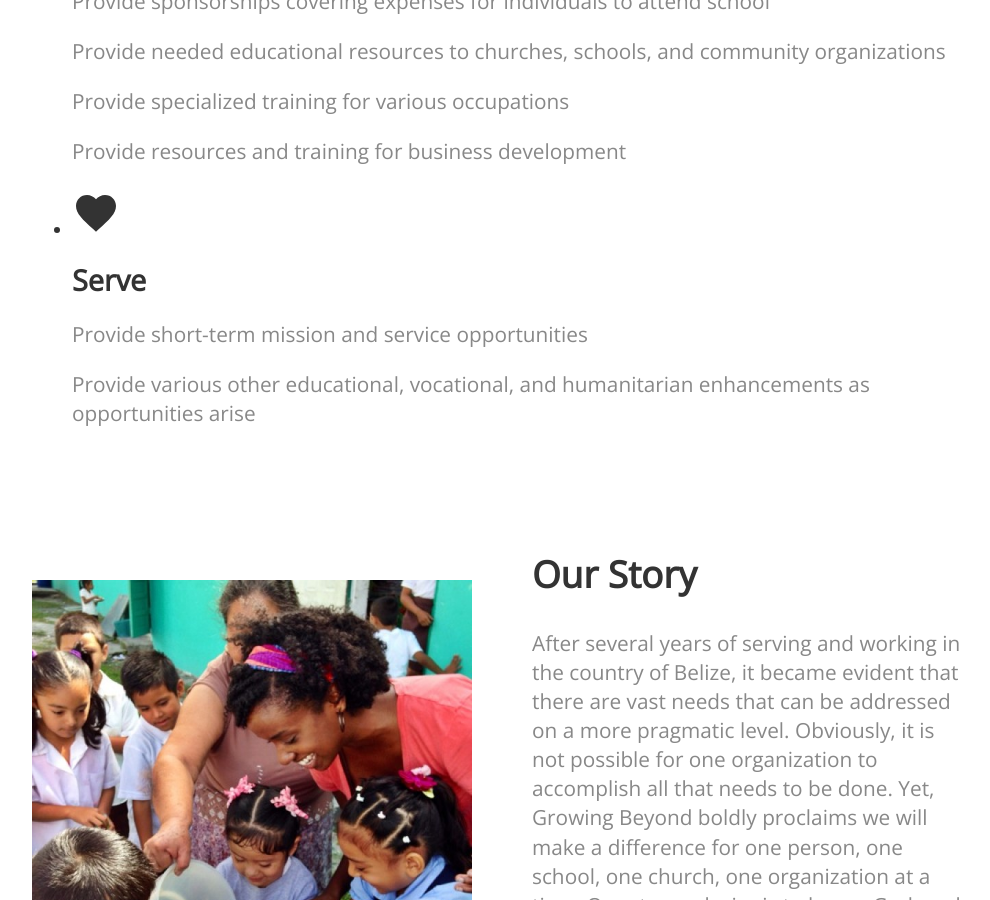
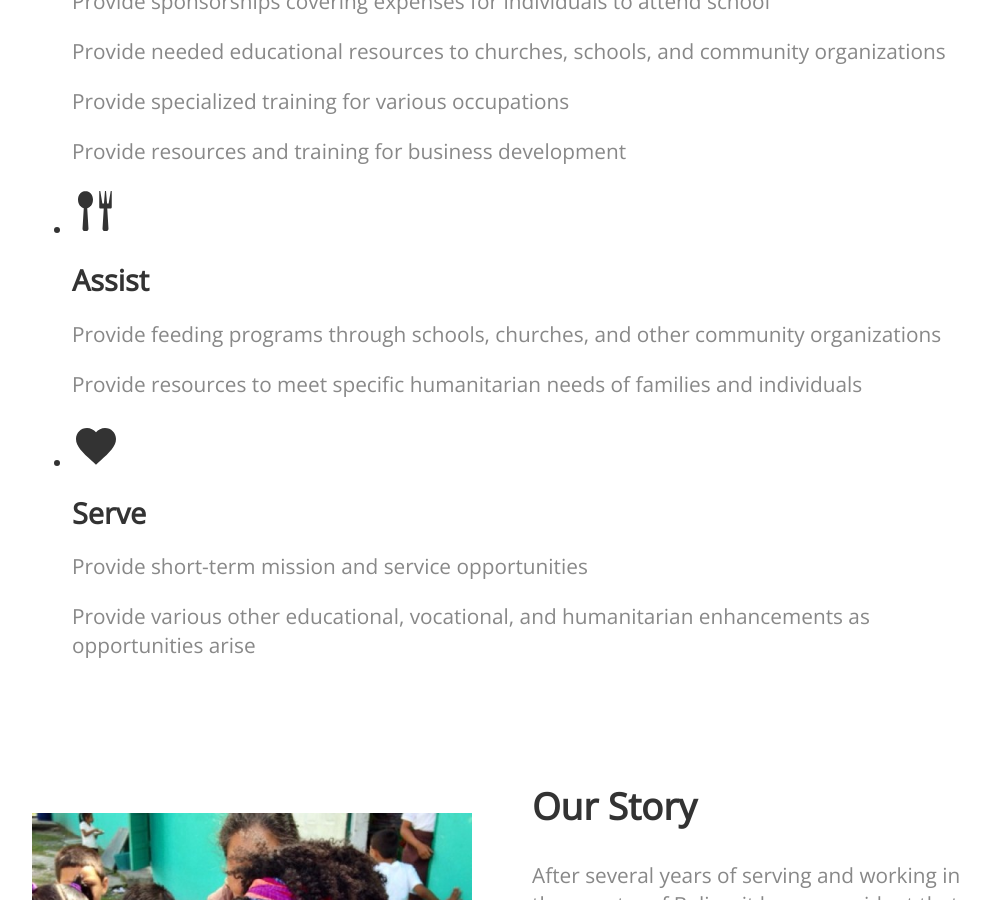
Before and after one commit to Growing-Beyond/gbsite, a Jekyll site: the page built from index.html, in a window 1280 px wide and 900 px high, scrolled down 2081 px. Shown: the whole window, without its empty margins (138-1128 px from the left). Built offline with Jekyll 4.4.1, drawn with Linux system fonts in a browser that asks for light colours; nearby versions of some CDN libraries; a script that is not in the unit is left out.

Commit message:
Update index.html

```diff
--- a/index.html
+++ b/index.html
@@ -70,7 +70,7 @@ title: Growing Beyond
 <div class="container">
 	<h2 class="editable" style="text-align: center;">What Your Support Can Help Us Do</h2>
 
-	<ul class="forths">
+	<ul class="fourths">
 		<li>
 			<div class="image">{% include icons/site.html icon="book" %}</div>
 			<h3 class="editable">Educate</h3>
@@ -81,7 +81,7 @@ title: Growing Beyond
 				<p>Provide resources and training for business development</p>
 			 </p>
 		</li>
-<!--
+
 		<li>
 			<div class="image">{% include icons/site.html icon="food" %}</div>
 			<h3 class="editable">Assist</h3>
@@ -90,7 +90,7 @@ title: Growing Beyond
 				<p>Provide resources to meet specific humanitarian needs of families and individuals</p>
 			</p>
 		</li>
--->
+
 		<li>
 			<div class="image">{% include icons/site.html icon="conditions" %}</div>
 			<h3 class="editable">Serve</h3>
```
